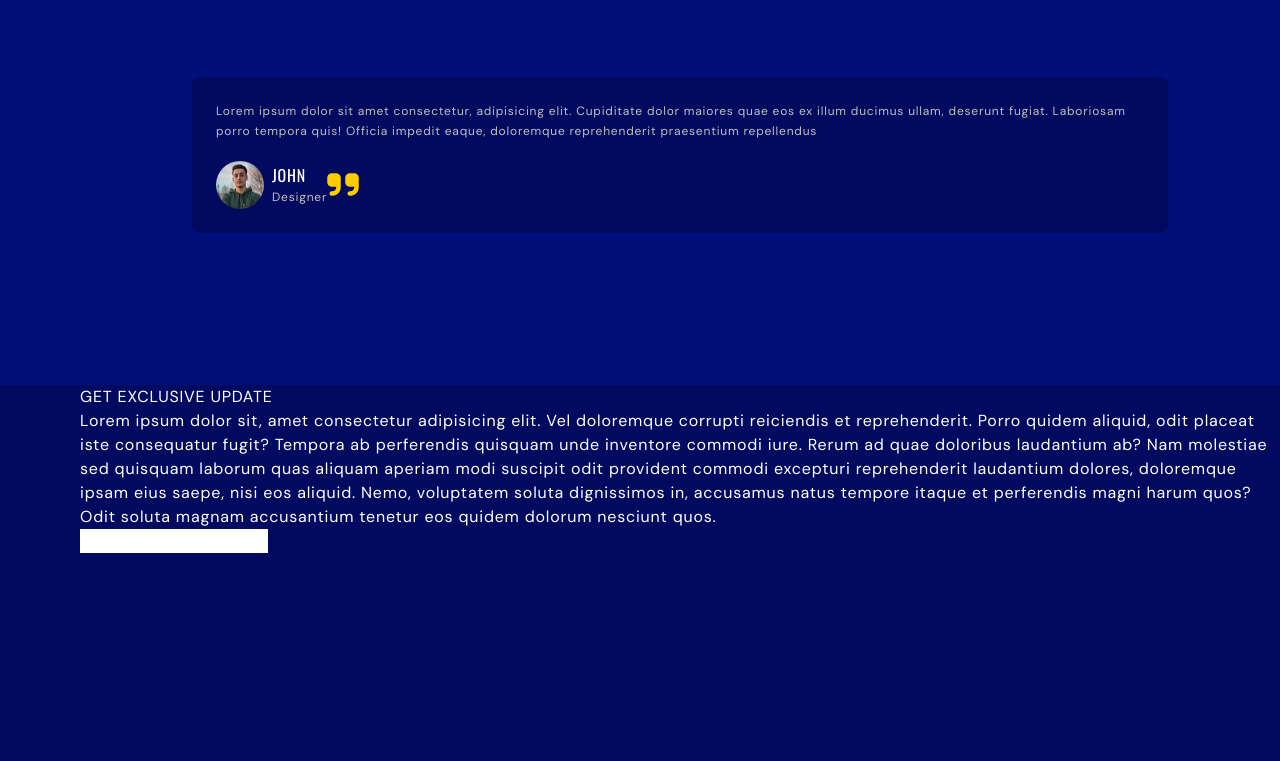
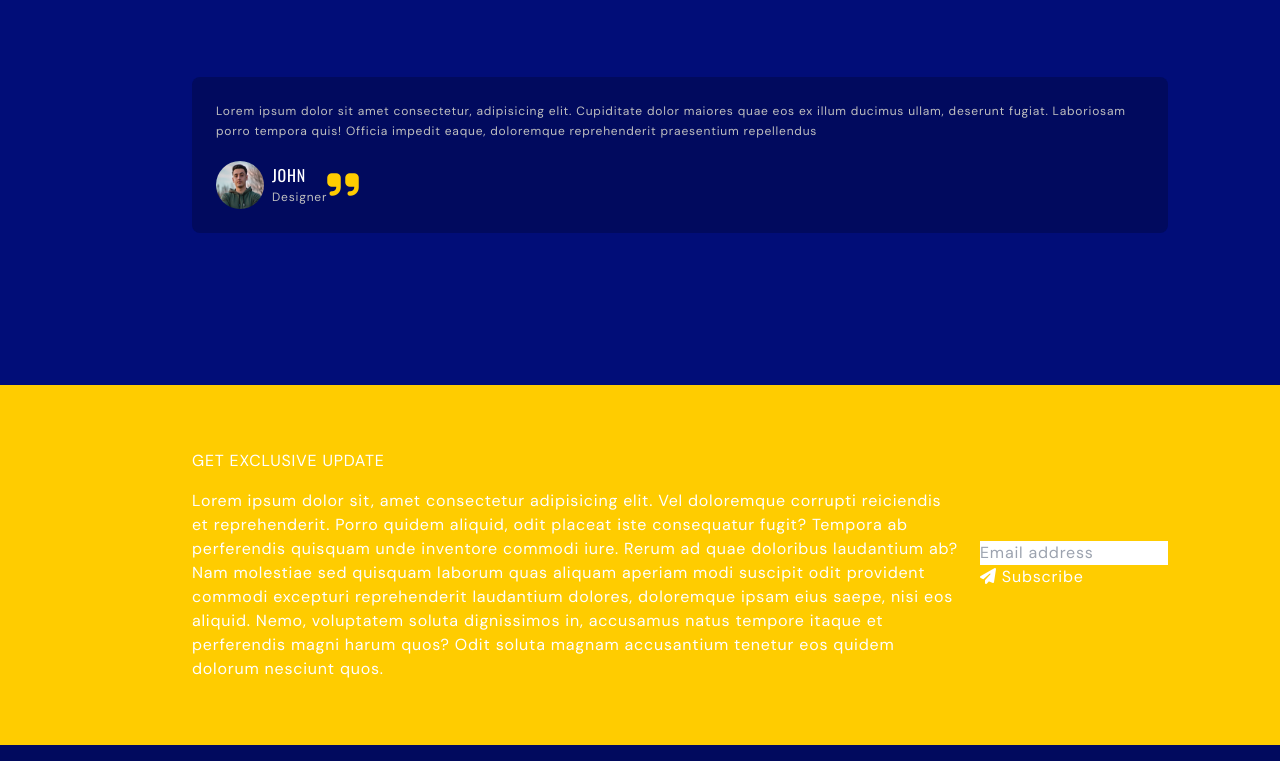
Before and after one commit to Anu-N-A/burgersite, a website: page src/index.html in a window 1280 px wide. Shown: the part 3959-4720 px from the top of the page. Before the commit the page ends 4544 px from the top, so only its background shows below. Drawn offline with nearby package versions, Linux system fonts and the light colour scheme.

Commit message:
next commit

```diff
--- a/src/index.html
+++ b/src/index.html
@@ -579,18 +579,21 @@
       </section>
 
       <!--~~~~~~~~~~~~~~~ Contact ~~~~~~~~~~~~~~~-->
-      <section id="contact">
-        <div>
-          <div>
-            <h2>GET EXCLUSIVE UPDATE</h2>
+      <section id="contact" class="bg-secondaryColor py-16">
+        <div class="container flex flex-col gap-5 md:items-center md:flex-row">
+          <div class="space-y-4 md:flex--1">
+            <h2 class="section">GET EXCLUSIVE UPDATE</h2>
             <p>Lorem ipsum dolor sit, amet consectetur adipisicing elit. Vel doloremque corrupti reiciendis et reprehenderit. Porro quidem aliquid, odit placeat iste consequatur fugit? Tempora ab perferendis quisquam unde inventore commodi iure.
             Rerum ad quae doloribus laudantium ab? Nam molestiae sed quisquam laborum quas aliquam aperiam modi suscipit odit provident commodi excepturi reprehenderit laudantium dolores, doloremque ipsam eius saepe, nisi eos aliquid.
             Nemo, voluptatem soluta dignissimos in, accusamus natus tempore itaque et perferendis magni harum quos? Odit soluta magnam accusantium tenetur eos quidem dolorum nesciunt quos. </p>
           </div>
 
           <div>
-            <input type="text">
-            <a href=""></a>
+            <input type="email" placeholder="Email address">
+            <a href="">
+               <i class="fa-solid fa-paper-plane"></i>
+               Subscribe
+            </a>
           </div>
         </div>
 
```
Also changed, not shown: src/output.css.
